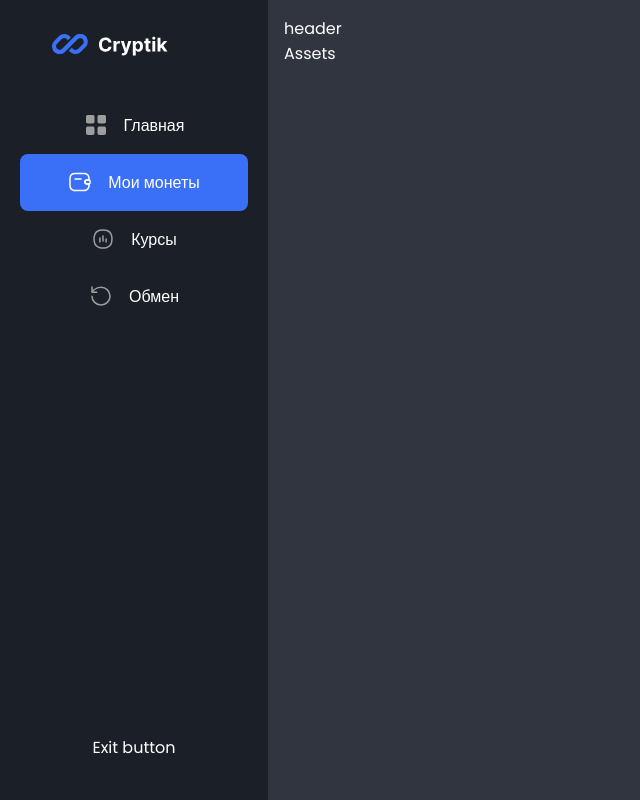
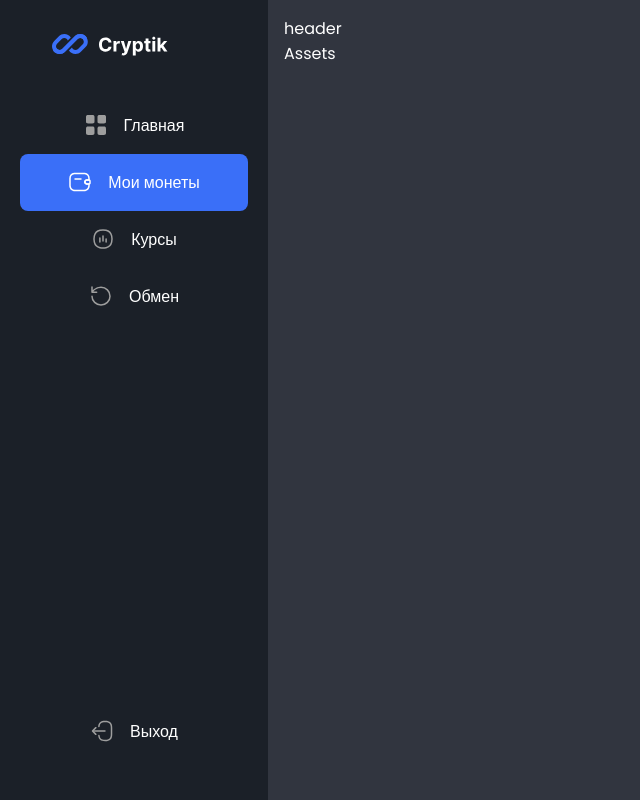
Before and after one commit to yury-nazarov/purple-wallet, an Angular app: page /private/assets in a window 1280 px wide. Shown: the whole page, without its empty margins (0-640 px from the left). Built offline with nearby package versions, Linux system fonts and the light colour scheme.

Commit message:
4-7: Боковая навигация. Nav-button: Logout

```diff
--- a/src/app/private/_layout/layout.component.html
+++ b/src/app/private/_layout/layout.component.html
@@ -25,7 +25,14 @@
 
   <!-- Кнопка выхода -->
   <div class="start__exit-link">
-    Exit button
+    <app-nav-button
+      class="start__logout-button"
+      text="Выход"
+      iconUrl="icons/menu/logout.svg"
+      iconUrlActive="icons/menu/logout.svg"
+      (click)="onLogoutClick()"
+    ></app-nav-button>
+
   </div>
 </div>
 
--- a/src/app/private/_layout/layout.componrnt.ts
+++ b/src/app/private/_layout/layout.componrnt.ts
@@ -9,16 +9,14 @@ import {INavConst, NAV_CONST} from '../../shared/const/menu-items.const';
   templateUrl: './layout.component.html',
   styleUrl: './layout.component.scss',
   standalone: true,
-  imports: [
-    RouterOutlet,
-    NgOptimizedImage,
-    NavButtonComponent,
-    RouterLink,
-    RouterLinkActive
-  ]
+  imports: [RouterOutlet, NgOptimizedImage, NavButtonComponent, RouterLink, RouterLinkActive],
 })
 export class PrivateLayoutComponent {
   navLinks: INavConst[] = NAV_CONST;
 
   protected readonly NAV_CONST = NAV_CONST;
+
+  onLogoutClick() {
+    console.log('Logout');
+  }
 }
```
Also changed, not shown: public/icons/menu/logout.svg (added).
